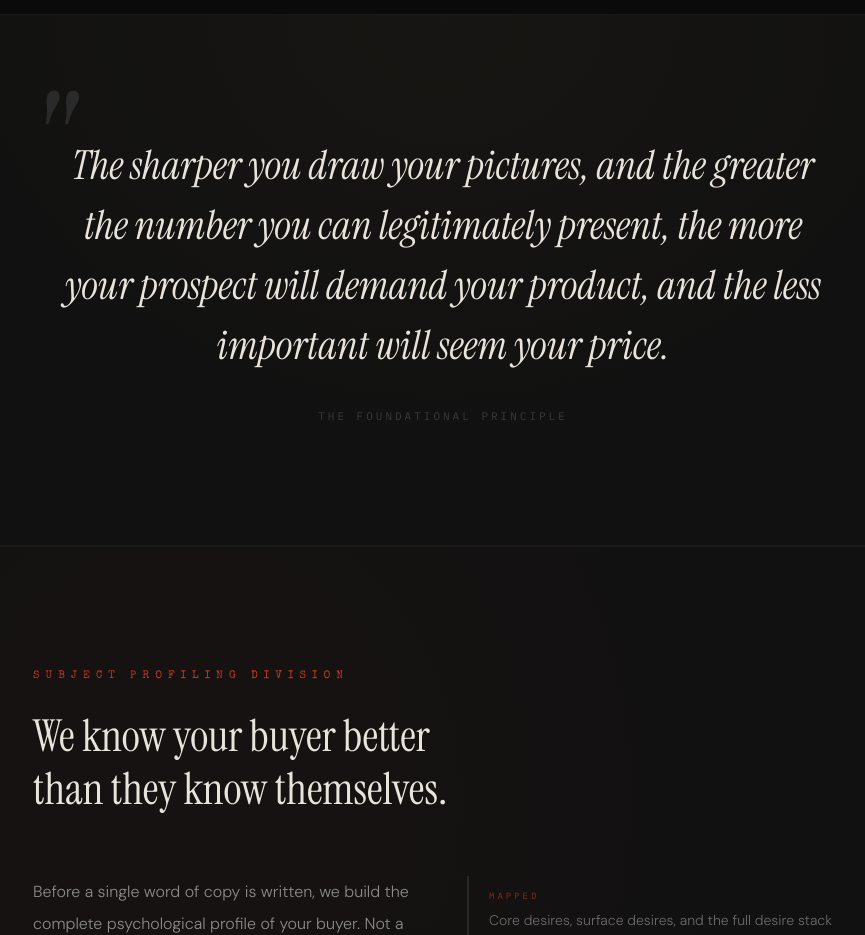
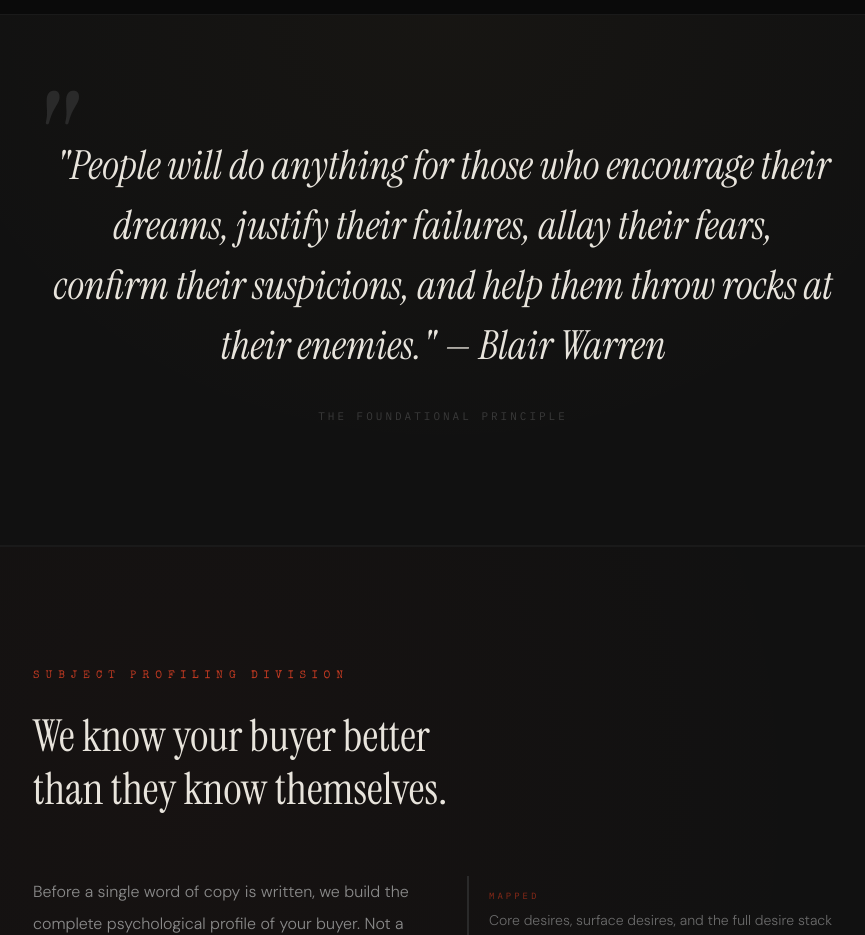
Before and after one commit to ibj22/backroom-publishing, a plain HTML site: page index.html in a window 1280 px wide. Shown: the part 3040-3975 px from the top of the page, without its empty margins (197-1062 px from the left). Drawn offline with nearby package versions, Linux system fonts and the light colour scheme.

Commit message:
Update index.html

```diff
--- a/index.html
+++ b/index.html
@@ -774,7 +774,7 @@
   <div class="container">
     <div class="reveal">
       <blockquote class="manifesto-quote">
-        The sharper you draw your pictures, and the greater the number you can legitimately present, the more your prospect will demand your product, and the less important will seem your price.
+        "People will do anything for those who encourage their dreams, justify their failures, allay their fears, confirm their suspicions, and help them throw rocks at their enemies." — Blair Warren
       </blockquote>
       <p class="manifesto-attr">The foundational principle</p>
     </div>
```
